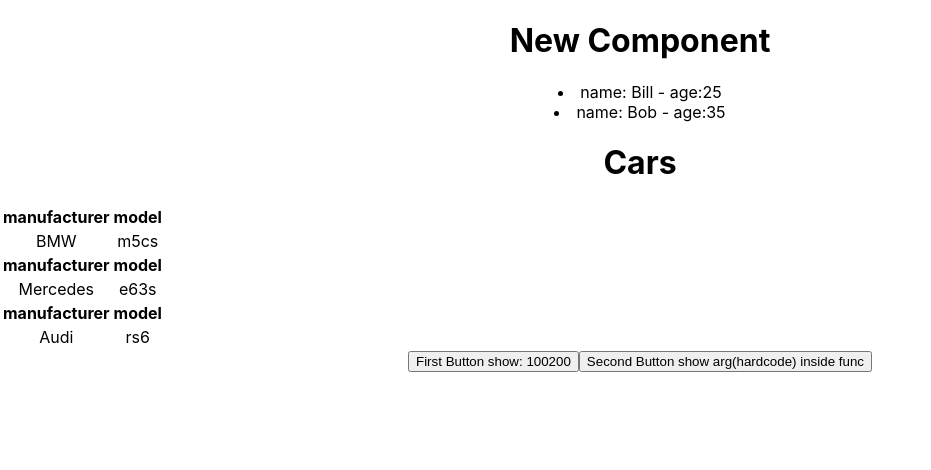
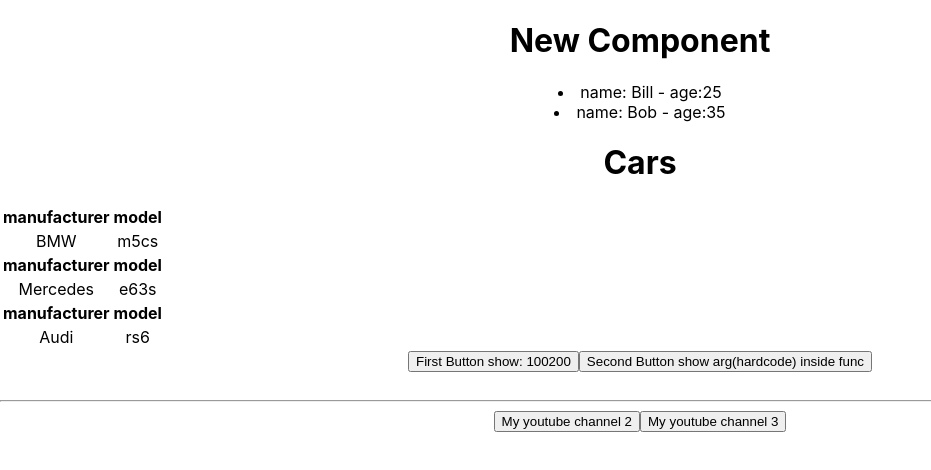
Before and after one commit to dktwho/TypeScript-microtasks-w1-1, a React (Create React App) app: page / in a window 1280 px wide. Shown: the top 470 px of the page, without its empty margins (0-931 px from the left). Built offline with nearby package versions, Linux system fonts and the light colour scheme.

Commit message:
practice with button, with callback fn with typed props inside

```diff
--- a/src/App.tsx
+++ b/src/App.tsx
@@ -4,6 +4,7 @@ import "./App.css";
 import { NewComponent } from "./components/NewComponent";
 import { Cars } from "./components/Cars";
 import { Other } from "./components/Other";
+import { Other2 } from "./components/Other2";
 function App() {
   return (
     <div className="App">
@@ -21,6 +22,9 @@ function App() {
         ]}
       />
       <Other />
+      <br />
+      <hr />
+      <Other2 />
     </div>
   );
 }
--- /dev/null
+++ b/src/components/Other2.tsx
@@ -0,0 +1,18 @@
+import React from "react";
+
+export const Other2 = () => {
+  const onClickHandler = (name: string) => {
+    console.log(`Hello im ${name}`);
+  };
+
+  return (
+    <div className="App">
+      <button onClick={(event) => onClickHandler("Bob")}>
+        My youtube channel 2
+      </button>
+      <button onClick={(event) => onClickHandler("John")}>
+        My youtube channel 3
+      </button>
+    </div>
+  );
+};
```
